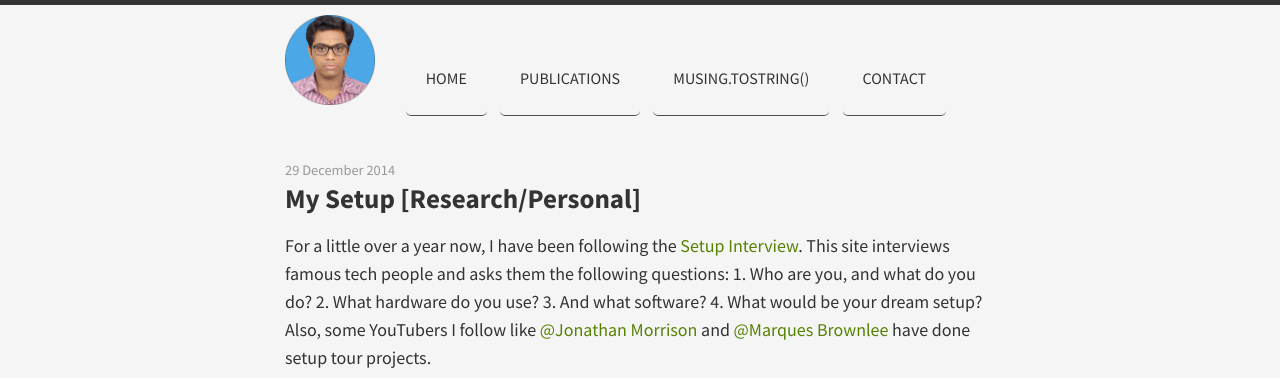
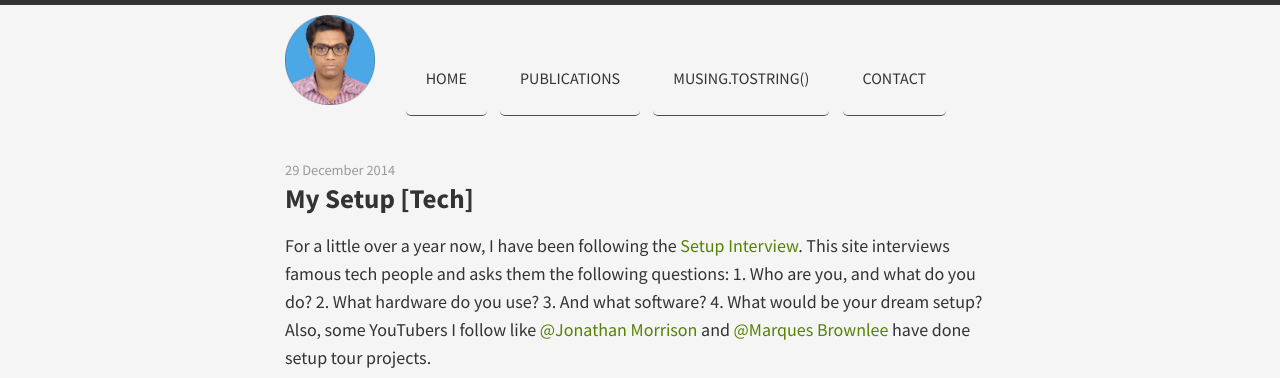
Before and after one commit to forkmsrini/forkmsrini.github.io-master, a Jekyll site: the page built from _posts/2014-12-29-mySetup.md, in a window 1280 px wide. Shown: the top 378 px of the page. Built offline with Jekyll 4.4.1, drawn with Linux system fonts in a browser that asks for light colours; nearby versions of some CDN libraries; Markdown is read by kramdown in place of the engine named in the settings; comment, search, counter and statistics services are not loaded.

Commit message:
Update 2014-12-29-mySetup.md

```diff
--- a/_posts/2014-12-29-mySetup.md
+++ b/_posts/2014-12-29-mySetup.md
@@ -1,6 +1,6 @@
 ---
 layout: post
-title: My Setup [Research/Personal]
+title: My Setup [Tech]
 comments: True
 ---
 For a little over a year now, I have been following the [Setup Interview](http://usesthis.com/). This site interviews famous tech people and asks them the following questions: 1. Who are you, and what do you do? 2. What hardware do you use? 3. And what software? 4. What would be your dream setup? Also, some YouTubers I follow like [@Jonathan Morrison](https://twitter.com/tldtoday) and [@Marques Brownlee](https://twitter.com/MKBHD) have done setup tour projects.
```
